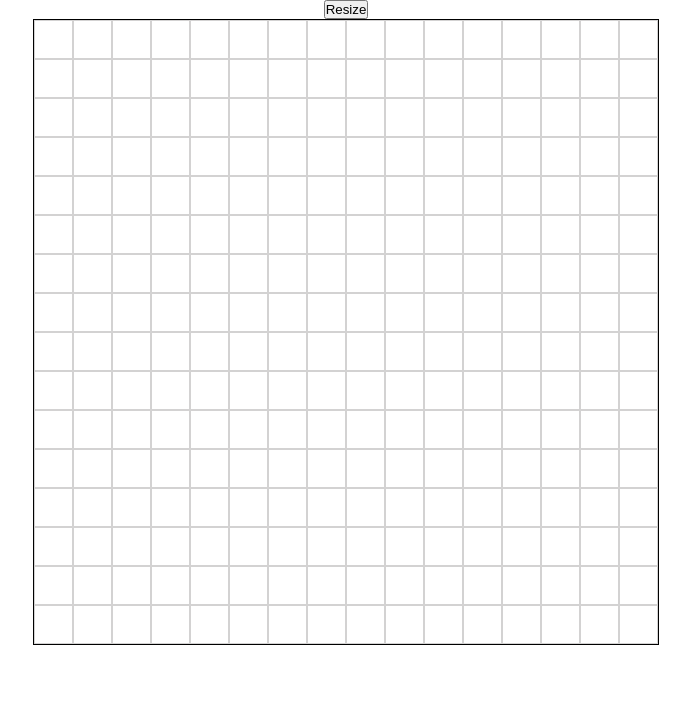
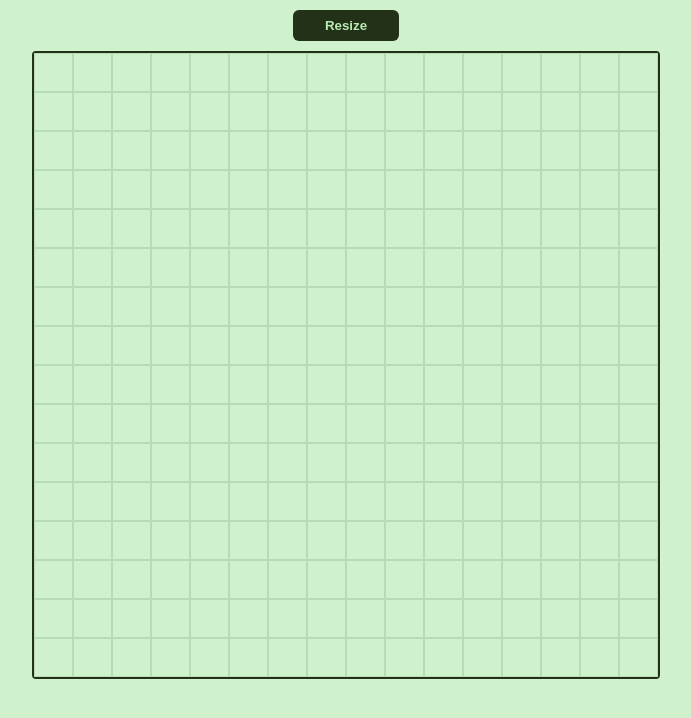
Before and after one commit to sidereusnuntius/etch-a-sketch, a plain HTML site: page index.html in a window 1280 px wide. Shown: the whole page, without its empty margins (294-985 px from the left). Drawn offline with Linux system fonts and the light colour scheme.

Commit message:
Added some color and style.

```diff
--- a/style.css
+++ b/style.css
@@ -7,10 +7,12 @@ body {
     margin: auto;
     width: fit-content;
     text-align: center;
+    background-color: #cff1cb;
 }
 
 .container {
-    border: 1px solid black;
+    border: 2px solid #243119;
+    border-radius: 4px;
     /* padding: 1px; */
     width: 624px;
     height: 624px;
@@ -20,7 +22,17 @@ body {
 
 .square {
     box-sizing: border-box;
-    border: 1px solid #d3d2d2;
+    border: 1px solid #B7DCB5;
     flex: auto;
     /* height: stretch; */
 }
+
+#resize {
+    padding: 8px 32px;
+    margin: 10px 0;
+    background-color: #243119;
+    color: #bbebb3;
+    border-style: none;
+    border-radius: 6px;
+    font-weight: 700;
+}
```
